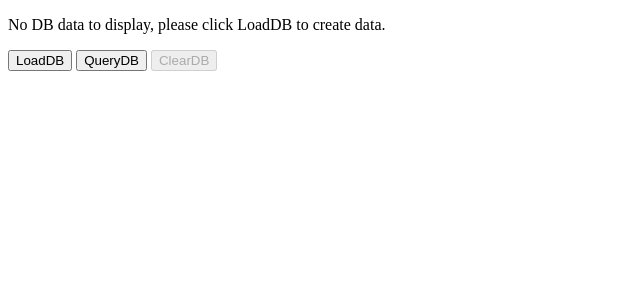
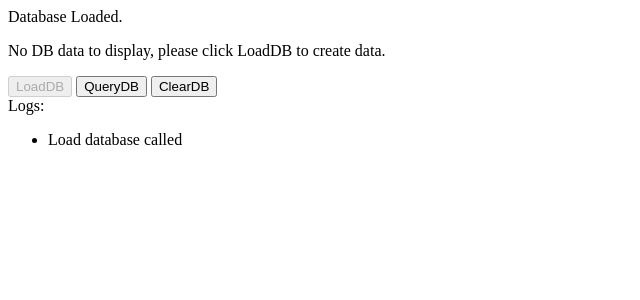
Before and after one commit to luke-hays/indexed-db-app, a SvelteKit app: page / in a window 1280 px wide. Both pictures are taken after a click on the button "LoadDB". Shown: the top 300 px of the page, without its empty margins (0-640 px from the left). Built offline with nearby package versions, Linux system fonts and the light colour scheme.

Commit message:
update vitest package for async timer functions, add logging and notification code as well as loadDB integration into control panel, update tests

```diff
--- a/package.json
+++ b/package.json
@@ -33,7 +33,7 @@
 		"tslib": "^2.4.1",
 		"typescript": "^4.9.3",
 		"vite": "^4.0.0",
-		"vitest": "^0.25.3"
+		"vitest": "^0.27.2"
 	},
 	"type": "module"
 }
--- a/src/routes/ControlPanel.svelte
+++ b/src/routes/ControlPanel.svelte
@@ -1,8 +1,48 @@
 <script>
+  import {loadDB} from "$lib/utils/db-init";
+  import { NOTIFICATIONS, DB_EVENTS } from "$lib/utils/constants";
+
+  import Logs from "./Logs.svelte";
   import Results from "./Results.svelte";
+  import Notifications from "./Notifications.svelte";
+
+  let loadButtonIsDisabled = false
+  let queryButtonIsDisabled = false
+  let clearButtonIsDisabled = true
+
+  let notification = ''
+
+  let events = []
+
+  const onLoadDBClick = () => {
+    loadButtonIsDisabled = true
+    notification = NOTIFICATIONS.LOAD_BEGIN
+    setTimeout(() => {
+      loadDB()
+      notification = NOTIFICATIONS.LOAD_END
+      clearButtonIsDisabled = false
+      events = [DB_EVENTS.LOAD, ...events]
+    }, 2000)
+  }
+
+  const onQueryDBClick = () => {}
+
+  const onClearDBClick = () => {
+    loadButtonIsDisabled = false
+    clearButtonIsDisabled = true
+  }
 </script>
 
+<Notifications message={notification}/>
 <Results/>
-<button>LoadDB</button>
-<button>QueryDB</button>
-<button disabled>ClearDB</button>
+<button on:click={onLoadDBClick} disabled={loadButtonIsDisabled}>
+  LoadDB
+</button>
+<button on:click={onQueryDBClick} disabled={queryButtonIsDisabled}>
+  QueryDB
+</button>
+<button on:click={onClearDBClick} disabled={clearButtonIsDisabled}>
+  ClearDB
+</button>
+
+<Logs {events}/>
--- a/src/routes/Logs.svelte
+++ b/src/routes/Logs.svelte
@@ -0,0 +1,12 @@
+<script>
+  export let events = [];
+</script>
+
+<div>
+  Logs:
+  <ul>
+    {#each events as event}
+      <li>{event}</li>
+    {/each}
+  </ul>
+</div>
--- a/src/routes/Notifications.svelte
+++ b/src/routes/Notifications.svelte
@@ -0,0 +1,5 @@
+<script>
+  export let message;
+</script>
+
+<div>{message}</div>
```
Also changed, not shown: 2 other files (tests, documents, lock files or other folders).
